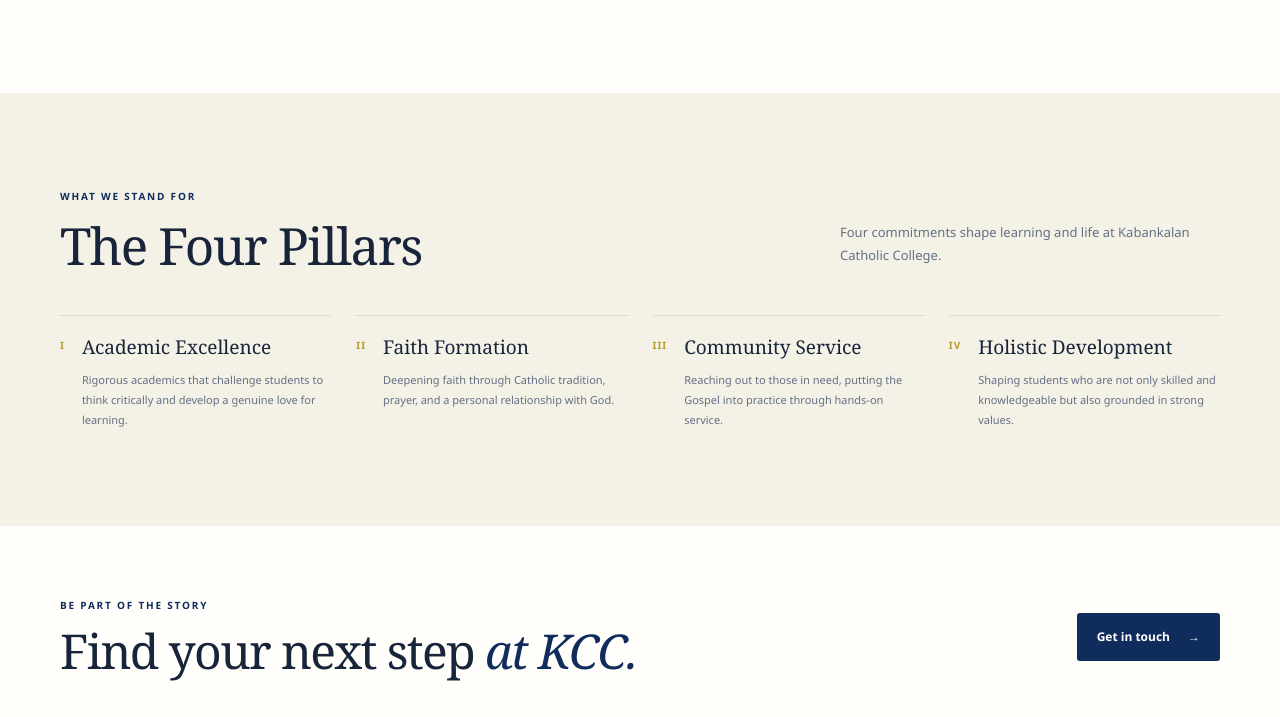
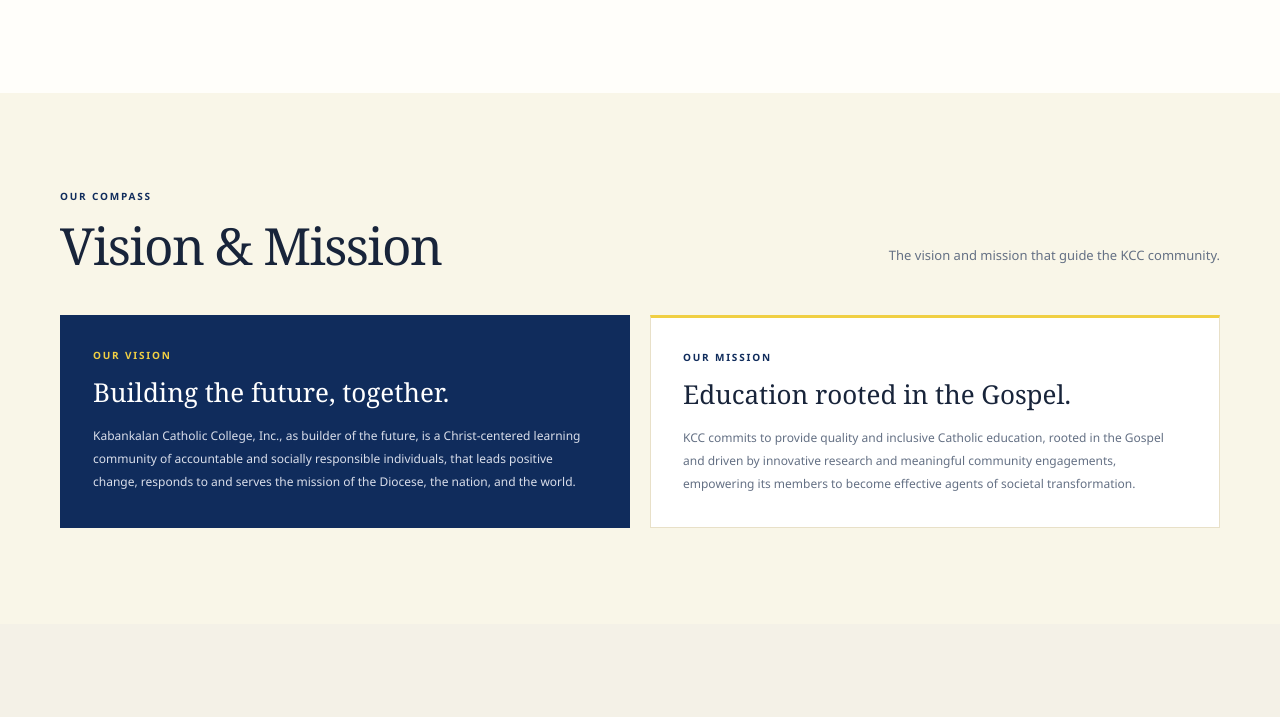
Before and after one commit to lesliejohngarzon-eng/Garzon-project-2, a plain HTML site: page about.html in a window 1280 px wide. Shown: the part 1028-1745 px from the top of the page. Drawn offline with Linux system fonts and the light colour scheme.

Commit message:
adding mission and vision

```diff
--- a/about.html
+++ b/about.html
@@ -13,6 +13,7 @@
   <main id="main">
     <section class="page-hero"><div class="container page-hero-inner"><p class="eyebrow">Who we are</p><h1>A community where<br><em>people can flourish.</em></h1><p>Kabankalan Catholic College brings education and Catholic values together in the heart of Kabankalan City.</p><div class="breadcrumbs"><a href="index.html">Home</a><span>/</span><span>About KCC</span></div></div></section>
     <section class="section-pad"><div class="container story-grid"><div class="story-image image-campus" role="img" aria-label="Students walking through a college campus"></div><div class="story-copy"><p class="eyebrow">Learning with purpose</p><h2>Every student has<br><em>a story still unfolding.</em></h2><p>KCC is a Catholic learning community serving students in Kabankalan and nearby communities. We believe education is more than gaining knowledge: it is also a chance to build character, discover your gifts, and learn how to serve.</p><p>Our aim is to create an environment where students feel encouraged to ask questions, work toward their goals, and treat others with dignity.</p><a class="text-link" href="courses.html">Explore study options <span aria-hidden="true">→</span></a></div></div></section>
+    <section class="compass-section section-pad" aria-labelledby="compass-title"><div class="container"><div class="section-heading"><div><p class="eyebrow">Our Compass</p><h2 id="compass-title">Vision &amp; Mission</h2></div><p>The vision and mission that guide the KCC community.</p></div><div class="compass-grid"><article class="compass-card compass-card-vision"><p class="eyebrow">Our Vision</p><h3>Building the future, together.</h3><p>Kabankalan Catholic College, Inc., as builder of the future, is a Christ-centered learning community of accountable and socially responsible individuals, that leads positive change, responds to and serves the mission of the Diocese, the nation, and the world.</p></article><article class="compass-card compass-card-mission"><p class="eyebrow">Our Mission</p><h3>Education rooted in the Gospel.</h3><p>KCC commits to provide quality and inclusive Catholic education, rooted in the Gospel and driven by innovative research and meaningful community engagements, empowering its members to become effective agents of societal transformation.</p></article></div></div></section>
     <section class="values-band section-pad"><div class="container"><div class="section-heading"><div><p class="eyebrow">What We Stand For</p><h2>The Four Pillars</h2></div><p>Four commitments shape learning and life at Kabankalan Catholic College.</p></div><div class="principle-list"><article><span>I</span><div><h3>Academic Excellence</h3><p>Rigorous academics that challenge students to think critically and develop a genuine love for learning.</p></div></article><article><span>II</span><div><h3>Faith Formation</h3><p>Deepening faith through Catholic tradition, prayer, and a personal relationship with God.</p></div></article><article><span>III</span><div><h3>Community Service</h3><p>Reaching out to those in need, putting the Gospel into practice through hands-on service.</p></div></article><article><span>IV</span><div><h3>Holistic Development</h3><p>Shaping students who are not only skilled and knowledgeable but also grounded in strong values.</p></div></article></div></div></section>
     <section class="section-pad closing-cta"><div class="container cta-inner"><div><p class="eyebrow">Be part of the story</p><h2>Find your next step <em>at KCC.</em></h2></div><a class="button button-primary" href="contact.html">Get in touch <span aria-hidden="true">→</span></a></div></section>
   </main>
--- a/assets/css/style.css
+++ b/assets/css/style.css
@@ -123,6 +123,16 @@ h1 em, h2 em { color: var(--navy); font-weight: 400; }
 .story-copy h2 { margin-bottom: 23px; }
 .story-copy > p:not(.eyebrow) { margin-bottom: 15px; }
 .story-copy .text-link { margin-top: 10px; }
+.compass-section { background: var(--cream); }
+.compass-grid { display: grid; grid-template-columns: repeat(2, minmax(0, 1fr)); gap: 20px; }
+.compass-card { padding: 32px; border: 1px solid var(--line); }
+.compass-card-vision { color: white; background: var(--navy); border-color: var(--navy); }
+.compass-card-mission { background: white; border-top: 3px solid var(--gold); }
+.compass-card .eyebrow { margin-bottom: 14px; }
+.compass-card-vision .eyebrow { color: var(--gold); }
+.compass-card h3 { margin-bottom: 17px; font-family: var(--serif); font-size: 26px; font-weight: 400; line-height: 1.2; }
+.compass-card > p:last-child { margin-bottom: 0; color: var(--muted); font-size: 12px; line-height: 1.9; }
+.compass-card-vision > p:last-child { color: #d9deea; }
 .principle-list { display: grid; grid-template-columns: repeat(4, 1fr); gap: 25px; }
 .principle-list article, .fee-list article { display: flex; gap: 17px; padding-top: 21px; border-top: 1px solid #ded9ca; }
 .principle-list article > span, .fee-list article > span { color: #b79b26; font-size: 10px; font-weight: 750; letter-spacing: 1px; }
@@ -279,6 +289,7 @@ h1 em, h2 em { color: var(--navy); font-weight: 400; }
   .site-nav .nav-cta { margin-top: 5px; padding: 12px; text-align: center; }
   .hero { padding-top: 55px; }
   .hero-grid, .intro-grid, .story-grid, .detail-grid, .contact-grid { grid-template-columns: 1fr; }
+  .compass-grid { grid-template-columns: 1fr; }
   .senior-high-intro { grid-template-columns: 1fr; gap: 24px; }
   .grade-badge { width: 94px; height: 94px; }
   .track-group-heading { align-items: flex-start; flex-direction: column; gap: 8px; }
```
